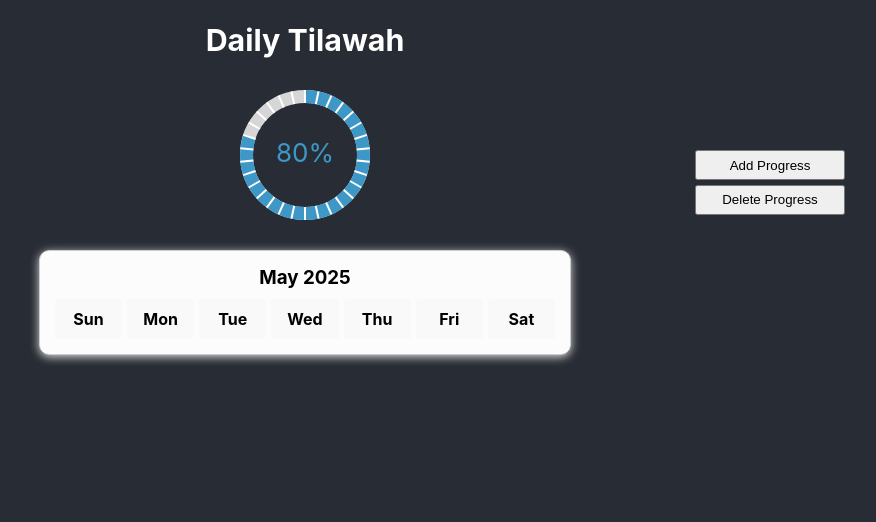
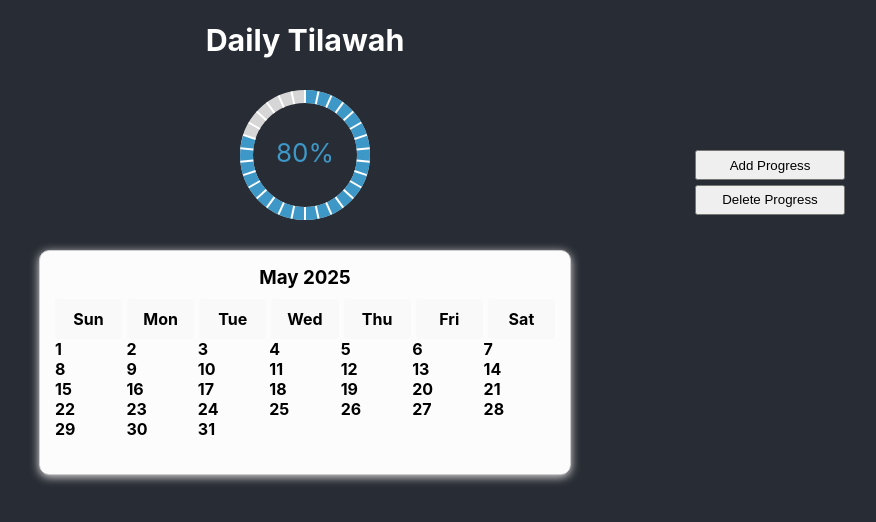
Before and after one commit to elangreza/daily-tilawah, a React (Create React App) app in the folder fe/: page / in a window 1280 px wide. Shown: the top 522 px of the page, without its empty margins (335-1211 px from the left). Built offline with nearby package versions, Linux system fonts and the light colour scheme.

Commit message:
update calendarview

```diff
--- a/fe/src/components/group/calendarView/calendarView.css
+++ b/fe/src/components/group/calendarView/calendarView.css
@@ -26,3 +26,9 @@
   background: #f9f9f9;
   border-radius: 4px;
 }
+
+.calendar-dates {
+  display: grid;
+  grid-template-columns: repeat(7, 1fr);
+  grid-template-rows: repeat(6, 1fr);
+}
--- a/fe/src/components/group/calendarView/calendarView.js
+++ b/fe/src/components/group/calendarView/calendarView.js
@@ -21,7 +21,10 @@ function CalendarView() {
   ];
   let month = months[d.getMonth()];
 
-  const days = ["Sun", "Mon", "Tue", "Wed", "Thu", "Fri", "Sat"];
+  // const days = ["Sun", "Mon", "Tue", "Wed", "Thu", "Fri", "Sat"];
+
+  const dates = Array.from({ length: 31 }, (_, i) => i + 1);
+  // console.log(dates);
 
   return (
     <div>
@@ -38,6 +41,13 @@ function CalendarView() {
             </div>
           ))}
         </div>
+        <div className="calendar-dates">
+          {dates.map((date) => (
+            <div key={date}>
+              <strong>{date}</strong>
+            </div>
+          ))}
+        </div>
       </div>
     </div>
   );
```
